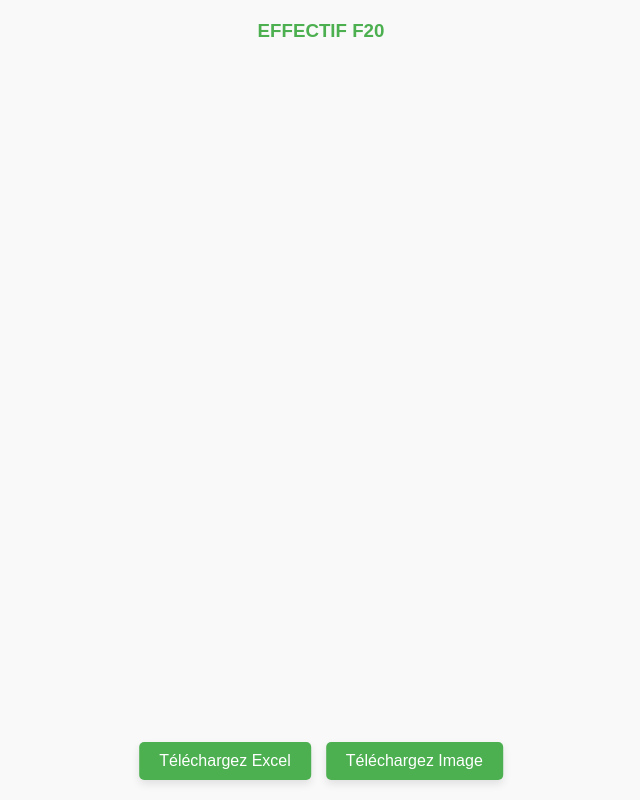
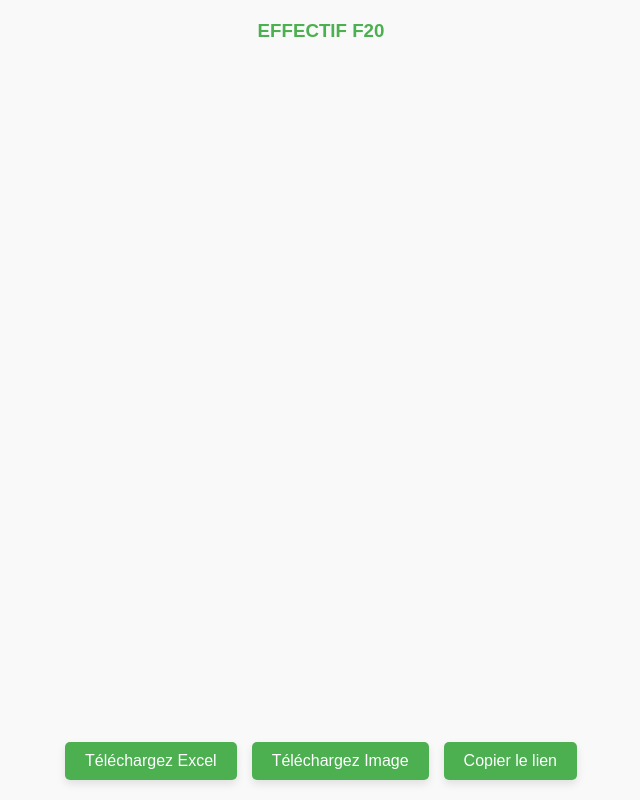
Before and after one commit to aroma-RH/F06FSDTYITRYOIUETROIU8965, a plain HTML site: page index.html in a window 1280 px wide. Shown: the whole page, without its empty margins (319-959 px from the left). Drawn offline with nearby package versions, Linux system fonts and the light colour scheme; no server answers.

Commit message:
Update index.html

```diff
--- a/index.html
+++ b/index.html
@@ -82,6 +82,7 @@
     <div class="button-container">
       <button id="downloadExcel">Téléchargez Excel</button>
       <button id="takeScreenshot">Téléchargez Image</button>
+      <button onclick="copyLink()">Copier le lien</button>
     </div>
     <h3>EFFECTIF F20</h3>
     <!-- Table -->
@@ -95,6 +96,17 @@
     <script src="https://cdn.jsdelivr.net/npm/xlsx/dist/xlsx.full.min.js"></script>
     <script src="https://cdn.jsdelivr.net/npm/html2canvas/dist/html2canvas.min.js"></script>
     <script>
+      function copyLink() {
+
+            const currentURL = window.location.href;
+
+
+            navigator.clipboard.writeText(currentURL).then(() => {
+                alert("Le lien a été copié avec succès !");
+            }).catch((err) => {
+                alert("Une erreur s'est produite lors de la copie du lien: " + err);
+            });
+        }
       let data = [];
 
       function loadData() {
```
